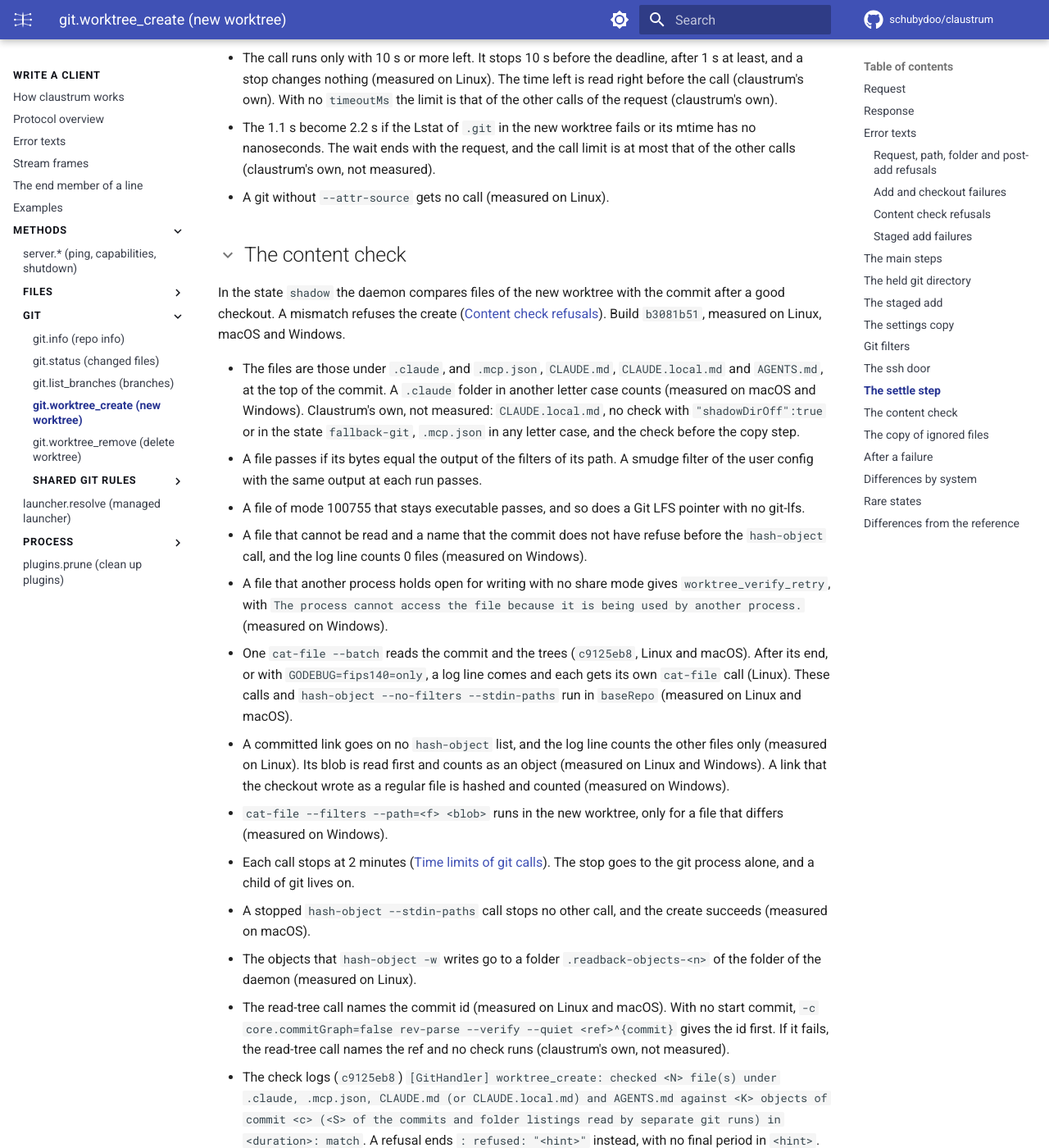
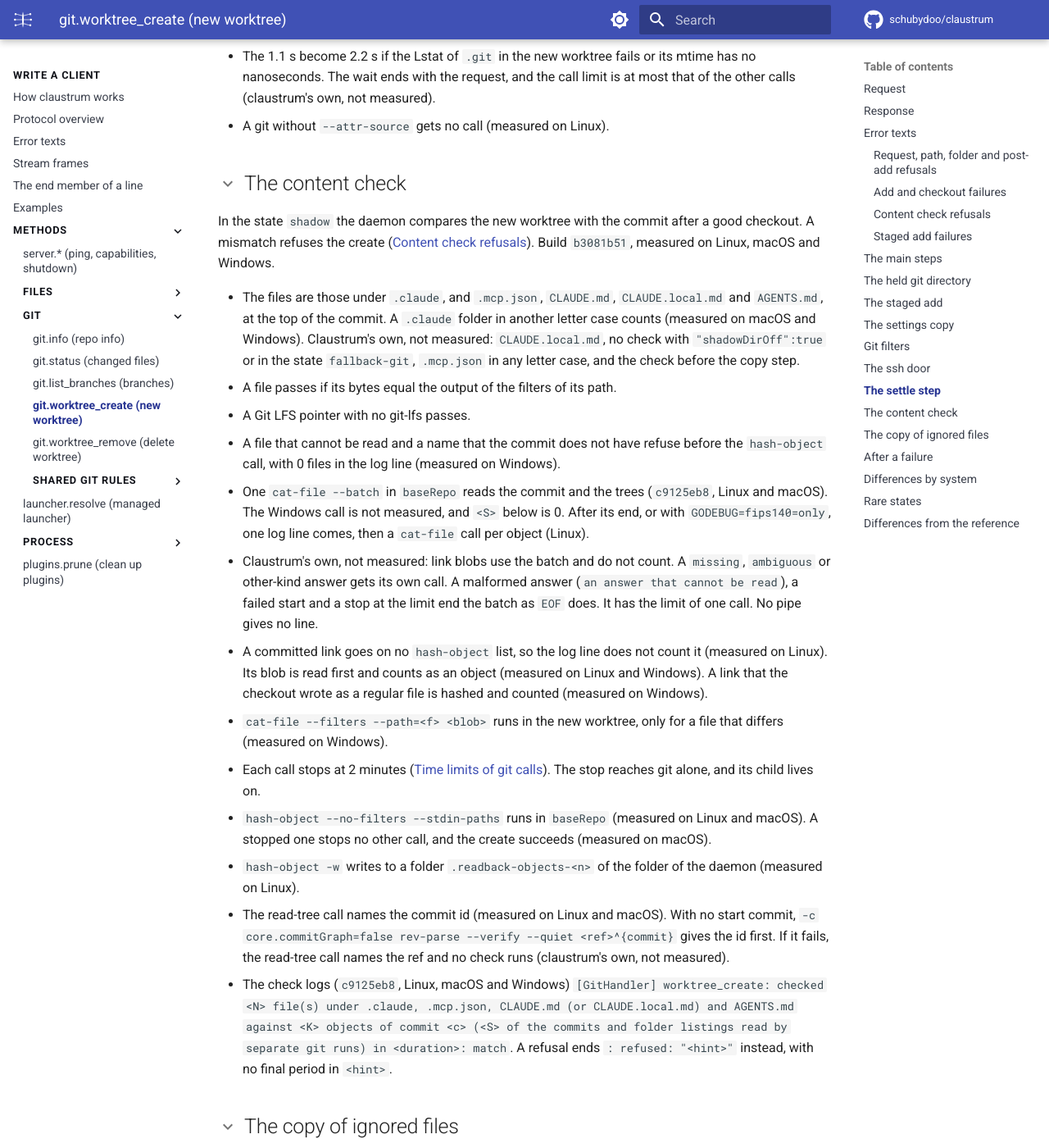
Before and after one commit to schubydoo/claustrum, an MkDocs documentation site: the page built from docs/protocol/git-worktree-create.md, in a window 1280 px wide and 1400 px high, scrolled down 18893 px. Shown: the whole window at 82% size. Built offline with MkDocs 1.6.1 and Material for MkDocs 9.7.7, drawn with Linux system fonts in a browser that asks for light colours; comment, search, counter and statistics services are not loaded; some of the changed text lies outside the part shown.

Commit message:
docs(git): mark the batch per system and list its own rules
The method page and the batch comment now say that the batch runs on
every system. Its call is measured on Linux and macOS. On Windows the
checked line counts 0 separate runs. The claustrum-own rules of the
batch are on the method page, marked as not measured. Words of the same
page are cut to keep its limit.

Co-Authored-By: Claude Opus 5.5 <noreply@anthropic.com>

```diff
--- a/docs/protocol/git-worktree-create.md
+++ b/docs/protocol/git-worktree-create.md
@@ -55,7 +55,7 @@ Decide by `errorCode` first.
 | `not_a_repo` | `baseRepo` is not a git repository, as with `refs` 0600 (build `52d82f0a`, Linux and macOS), or git itself does not accept it. A bare `baseRepo` gets this code too while the daemon works on its settings copy. |
 | `nested_base_repo` | `baseRepo` is inside a directory of managed worktrees ([the marker rule](git-list-branches.md#response)), or the daemon does not accept it as a trust root. A marker above the path as sent counts too (`b3081b51`, measured on Linux). A missing `baseRepo` gets `not_a_repo` (`b3081b51`, measured on Linux and macOS, and on Windows below a marker). Another missing cause, such as `<T>/missing/..` on Linux and macOS, is claustrum's own, not measured. On Windows `<out>\J\..\repo` (J a junction), `<T>\missing\..` and `<T>\t.txt\..` pass as the folder that `..` leaves, and the create makes the worktree there ([the walk](git-worktree-remove.md#where-the-paths-can-be), `b3081b51`, measured on Windows). A refused daemon count [answers first](git-rules-calls.md#where-each-method-answers-the-refusal) (from the code). |
 | `mkdir_failed` | The daemon cannot create a directory for the worktree. Or, with `worktreeRoot`, a git call or a `.git` test failed first. |
-| `worktree_add_failed` | `git worktree add`, the checkout or the `config.worktree` step failed. The text holds the message of git, or a refusal of the daemon before the add. A `git worktree add` that runs 2 minutes is stopped. |
+| `worktree_add_failed` | `git worktree add`, the checkout or the `config.worktree` step failed. The text holds the message of git, or a refusal of the daemon before the add. |
 | `repository_only_filter` | The checkout needs a git filter that only the git config of the repository defines. See [Git filters](#git-filters). |
 | `timeout` | The deadline of `timeoutMs` expired. |
 | `worktree_verify_content` | A file of [the content check](#the-content-check) does not match the commit, or is not executable though the commit records it so. |
@@ -146,7 +146,7 @@ Each text starts `Claude could not confirm that the new worktree matches its com
 | `Run "git config core.fileMode false" in "<repo>" if this file system doesn't keep executable bits, otherwise "git fsck" there: "<f>" came out not executable though commit <c> records it executable.` | `worktree_verify_content`, for a file `<f>` of mode 100755 with no execute bit, before the `hash-object` call. A change during that call passes (measured on Linux). Linux and macOS. With `core.fileMode` false in a config scope that git reads in `baseRepo` the file passes (measured on Linux and macOS for the repository config). One `config -z --bool --get-regexp ^core\.(filemode|symlinks)$` call in `baseRepo` before the first `cat-file` call reads it, at each check. A failed or stopped config call keeps the test (claustrum's own, not measured). The owner bit as the test and no test on Windows are claustrum's own (not measured) |
 | `Shorten the chain of links that starts at "<f>" in this repository, or remove the link that leads back: it runs through more than 8 links, or in a circle, further than this check follows (commit <c>).` | `worktree_verify_link`, for a committed link `<f>` in a circle of 3 (Linux and macOS) or a link to itself (macOS). Only links in the new worktree count: 8 pass and 9 are refused (measured on macOS). Chains of 8 links there that go on through `/bin/sh` (Linux) or `/etc/hosts` (macOS) pass. A link to itself is refused on Linux too (claustrum's own, not measured). A chain that circles outside the worktree passes after 40 links. So does a chain with a name that cannot be read. Both are claustrum's own, not measured |
 | `Point the link "<f>", or the link it leads through, somewhere that does not pass through /proc or /dev/fd (directly or by a link): what a path there names depends on the program reading it, so what Claude Code would read through it cannot be checked (commit <c>).` | `worktree_verify_link`, for a committed link `<f>` through `/proc/self/cwd` (Linux), or to `/dev/fd/0`, `/dev/fd/../null` or `/dev/stdin` (macOS). Windows runs neither link test (claustrum's own, not measured) |
-| `Try again, and if this repeats check the permissions of the folder the worktree is made in: "<f>" in the new worktree couldn't be read to check it against commit <c> (<OS error>).` | `worktree_verify_retry`. `<OS error>` is `permission denied` on Linux and macOS, and `Access is denied.` on Windows. A file that is gone at the `hash-object --stdin-paths` call gives `no such file or directory` (measured on Linux). On Linux a link that replaced `<f>` at that call gives a cause of its own. A loop gives `too many levels of symbolic links`, and a link out of the worktree gives `path escapes from parent`. On macOS and Windows such a link keeps the other_writer or the content code (claustrum's own, not measured) |
+| `Try again, and if this repeats check the permissions of the folder the worktree is made in: "<f>" in the new worktree couldn't be read to check it against commit <c> (<OS error>).` | `worktree_verify_retry`. `<OS error>` is `permission denied` on Linux and macOS, and `Access is denied.` on Windows, or `The process cannot access the file because it is being used by another process.` for a file held open for writing with no share mode. A file that is gone at the `hash-object --stdin-paths` call gives `no such file or directory` (measured on Linux). On Linux a link that replaced `<f>` at that call gives a cause of its own. A loop gives `too many levels of symbolic links`, and a link out of the worktree gives `path escapes from parent`. On macOS and Windows such a link keeps the other_writer or the content code (claustrum's own, not measured) |
 | `Check what else writes into the folder the worktree is made in, or run "git fsck" in "<repo>": "<f>" appeared in the new worktree though commit <c> has no such file.` | `worktree_verify_other_writer`, for an `AGENTS.md` that something wrote into the new worktree |
 | `Check what else writes into the folder the worktree is made in, or run "git fsck" in "<repo>": "<f>" in the new worktree isn't what commit <c> has there (it changed while it was being checked).` | `worktree_verify_other_writer`, for a file that a link to `.` replaced during the `hash-object --stdin-paths` call. No `cat-file blob` call follows, and the log line counts 0 files (measured on Linux) |
 | `Run "git fsck" in "<repo>" to check the repository: git couldn't read what it stores for commit <c> (<detail>).` | `worktree_verify_repository`. A separate `cat-file` call that its limit stopped gives the detail `git took too long: Claude stopped git cat-file after 2 minutes; try again`. |
@@ -252,21 +252,21 @@ In the state `shadow` a good checkout gets one more call: `git diff-files --quie
 
 ## The content check
 
-In the state `shadow` the daemon compares files of the new worktree with the commit after a good checkout. A mismatch refuses the create ([Content check refusals](#content-check-refusals)). Build `b3081b51`, measured on Linux, macOS and Windows.
+In the state `shadow` the daemon compares the new worktree with the commit after a good checkout. A mismatch refuses the create ([Content check refusals](#content-check-refusals)). Build `b3081b51`, measured on Linux, macOS and Windows.
 
 - The files are those under `.claude`, and `.mcp.json`, `CLAUDE.md`, `CLAUDE.local.md` and `AGENTS.md`, at the top of the commit. A `.claude` folder in another letter case counts (measured on macOS and Windows). Claustrum's own, not measured: `CLAUDE.local.md`, no check with `"shadowDirOff":true` or in the state `fallback-git`, `.mcp.json` in any letter case, and the check before the copy step.
-- A file passes if its bytes equal the output of the filters of its path. A smudge filter of the user config with the same output at each run passes.
-- A file of mode 100755 that stays executable passes, and so does a Git LFS pointer with no git-lfs.
-- A file that cannot be read and a name that the commit does not have refuse before the `hash-object` call, and the log line counts 0 files (measured on Windows).
-- A file that another process holds open for writing with no share mode gives `worktree_verify_retry`, with `The process cannot access the file because it is being used by another process.` (measured on Windows).
-- One `cat-file --batch` reads the commit and the trees (`c9125eb8`, Linux and macOS). After its end, or with `GODEBUG=fips140=only`, a log line comes and each gets its own `cat-file` call (Linux). These calls and `hash-object --no-filters --stdin-paths` run in `baseRepo` (measured on Linux and macOS).
-- A committed link goes on no `hash-object` list, and the log line counts the other files only (measured on Linux). Its blob is read first and counts as an object (measured on Linux and Windows). A link that the checkout wrote as a regular file is hashed and counted (measured on Windows).
+- A file passes if its bytes equal the output of the filters of its path.
+- A Git LFS pointer with no git-lfs passes.
+- A file that cannot be read and a name that the commit does not have refuse before the `hash-object` call, with 0 files in the log line (measured on Windows).
+- One `cat-file --batch` in `baseRepo` reads the commit and the trees (`c9125eb8`, Linux and macOS). The Windows call is not measured, and `<S>` below is 0. After its end, or with `GODEBUG=fips140=only`, one log line comes, then a `cat-file` call per object (Linux).
+- Claustrum's own, not measured: link blobs use the batch and do not count. A `missing`, `ambiguous` or other-kind answer gets its own call. A malformed answer (`an answer that cannot be read`), a failed start and a stop at the limit end the batch as `EOF` does. It has the limit of one call. No pipe gives no line.
+- A committed link goes on no `hash-object` list, so the log line does not count it (measured on Linux). Its blob is read first and counts as an object (measured on Linux and Windows). A link that the checkout wrote as a regular file is hashed and counted (measured on Windows).
 - `cat-file --filters --path=<f> <blob>` runs in the new worktree, only for a file that differs (measured on Windows).
-- Each call stops at 2 minutes ([Time limits of git calls](git-rules-calls.md#time-limits-of-git-calls)). The stop goes to the git process alone, and a child of git lives on.
-- A stopped `hash-object --stdin-paths` call stops no other call, and the create succeeds (measured on macOS).
-- The objects that `hash-object -w` writes go to a folder `.readback-objects-<n>` of the folder of the daemon (measured on Linux).
+- Each call stops at 2 minutes ([Time limits of git calls](git-rules-calls.md#time-limits-of-git-calls)). The stop reaches git alone, and its child lives on.
+- `hash-object --no-filters --stdin-paths` runs in `baseRepo` (measured on Linux and macOS). A stopped one stops no other call, and the create succeeds (measured on macOS).
+- `hash-object -w` writes to a folder `.readback-objects-<n>` of the folder of the daemon (measured on Linux).
 - The read-tree call names the commit id (measured on Linux and macOS). With no start commit, `-c core.commitGraph=false rev-parse --verify --quiet <ref>^{commit}` gives the id first. If it fails, the read-tree call names the ref and no check runs (claustrum's own, not measured).
-- The check logs (`c9125eb8`) `[GitHandler] worktree_create: checked <N> file(s) under .claude, .mcp.json, CLAUDE.md (or CLAUDE.local.md) and AGENTS.md against <K> objects of commit <c> (<S> of the commits and folder listings read by separate git runs) in <duration>: match`. A refusal ends `: refused: "<hint>"` instead, with no final period in `<hint>`.
+- The check logs (`c9125eb8`, Linux, macOS and Windows) `[GitHandler] worktree_create: checked <N> file(s) under .claude, .mcp.json, CLAUDE.md (or CLAUDE.local.md) and AGENTS.md against <K> objects of commit <c> (<S> of the commits and folder listings read by separate git runs) in <duration>: match`. A refusal ends `: refused: "<hint>"` instead, with no final period in `<hint>`.
 
 ## The copy of ignored files
 
@@ -277,7 +277,7 @@ After the checkout, the daemon copies two sets of files from `baseRepo` into the
 
 Neither set includes `.claude/worktrees` or Claude's session state under `.claude/`, for example `checkpoints`, `mailbox` and `scheduled_tasks.json`.
 
-Each copy is a new file with mode `0666` less the umask, not its source mode. The daemon skips symbolic links. A copy does not replace a file or a link that the checkout made.
+Each copy is a new file with mode `0666` less the umask. The daemon skips symbolic links. A copy does not replace a file or a link that the checkout made.
 
 A failed copy does not fail the request. If the deadline of `timeoutMs` expires during the copy, the request fails with `timeout`. A scan of ignored files stops at 10 minutes ([Time limits of git calls](git-rules-calls.md#time-limits-of-git-calls)). Then nothing is copied, the `.claude/` pass included (claustrum's own, not measured).
 
```
Also changed, not shown: other parts of docs/protocol/git-worktree-create.md (+1 -1 lines), 1 other file.
